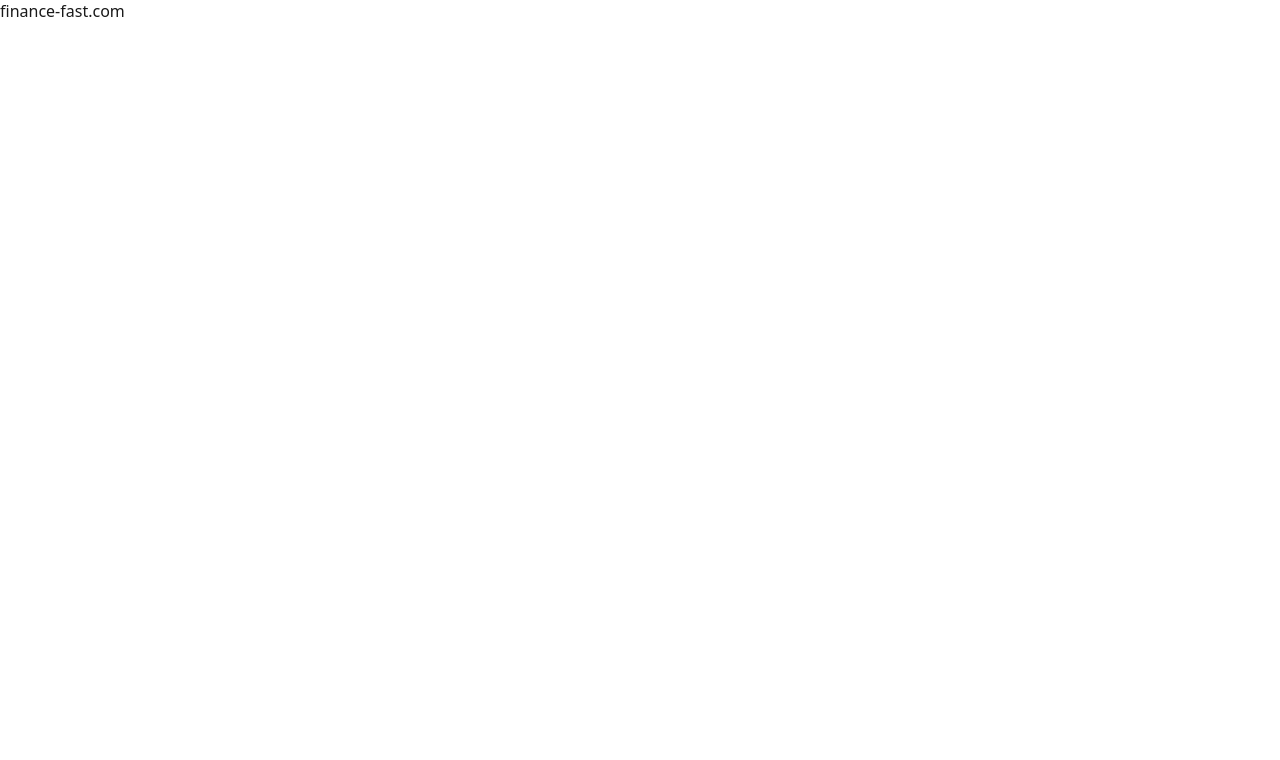
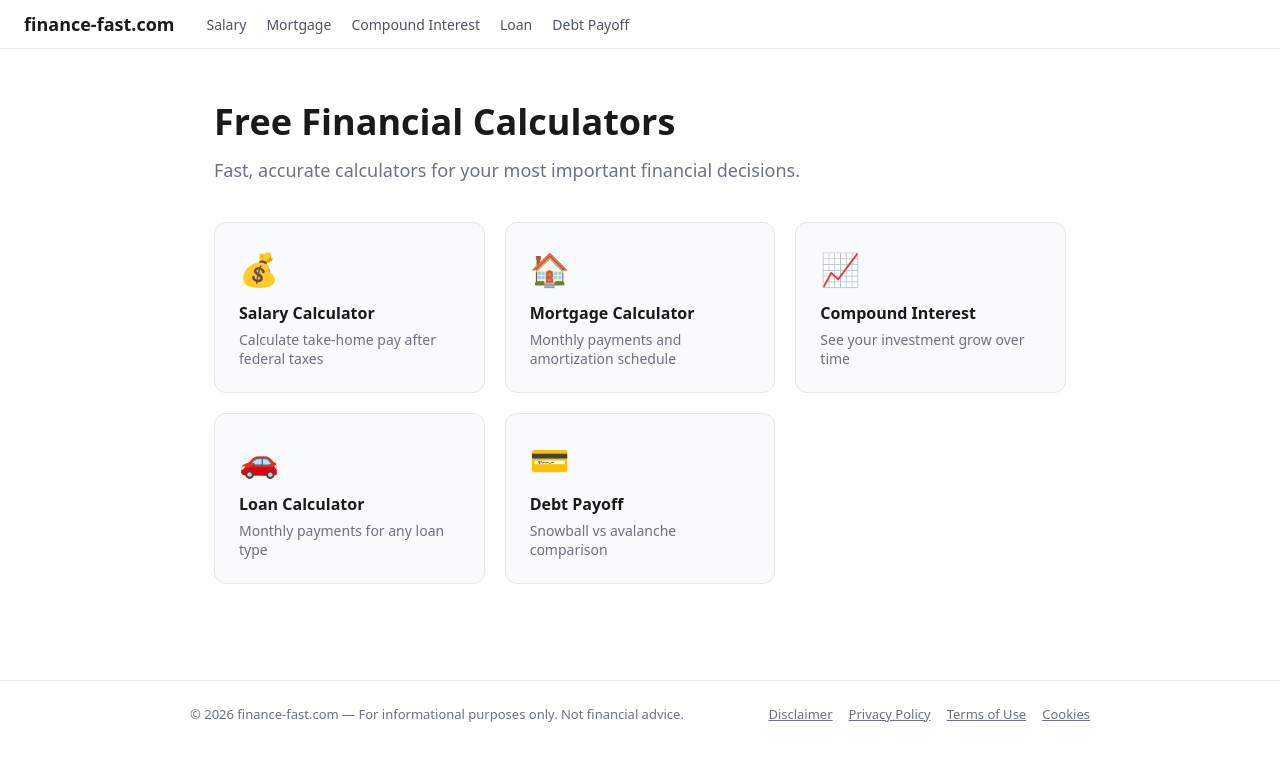
Before and after one commit to aure84/finance-calculator, a React (Vite) app: page / in a window 1280 px wide. Shown: the top 760 px of the page. Built offline with nearby package versions, Linux system fonts and the light colour scheme.

Commit message:
feat: all pages and routing wired up

```diff
--- a/src/App.tsx
+++ b/src/App.tsx
@@ -1,3 +1,35 @@
+import { BrowserRouter, Routes, Route } from 'react-router-dom'
+import Nav from './components/Nav'
+import Footer from './components/Footer'
+import HomePage from './pages/HomePage'
+import SalaryPage from './pages/SalaryPage'
+import MortgagePage from './pages/MortgagePage'
+import CompoundPage from './pages/CompoundPage'
+import LoanPage from './pages/LoanPage'
+import DebtPayoffPage from './pages/DebtPayoffPage'
+import DisclaimerPage from './pages/legal/DisclaimerPage'
+import PrivacyPage from './pages/legal/PrivacyPage'
+import TermsPage from './pages/legal/TermsPage'
+import CookiesPage from './pages/legal/CookiesPage'
+
 export default function App() {
-  return <div>finance-fast.com</div>
+  return (
+    <BrowserRouter>
+      <Nav />
+      <Routes>
+        <Route path="/" element={<HomePage />} />
+        <Route path="/salary-calculator" element={<SalaryPage />} />
+        <Route path="/mortgage-calculator" element={<MortgagePage />} />
+        <Route path="/compound-interest-calculator" element={<CompoundPage />} />
+        <Route path="/loan-calculator" element={<LoanPage />} />
+        <Route path="/debt-payoff-calculator" element={<DebtPayoffPage />} />
+        <Route path="/disclaimer" element={<DisclaimerPage />} />
+        <Route path="/privacy-policy" element={<PrivacyPage />} />
+        <Route path="/terms-of-use" element={<TermsPage />} />
+        <Route path="/cookies" element={<CookiesPage />} />
+        <Route path="*" element={<main style={{ padding: '60px 24px', textAlign: 'center' }}><h1>404 — Page Not Found</h1></main>} />
+      </Routes>
+      <Footer />
+    </BrowserRouter>
+  )
 }
--- /dev/null
+++ b/src/pages/CompoundPage.tsx
@@ -0,0 +1,19 @@
+import AdSlot from '../components/AdSlot'
+import CompoundCalc from '../calculators/compound/CompoundCalc'
+
+export default function CompoundPage() {
+  return (
+    <main style={{ maxWidth: 900, margin: '0 auto', padding: '32px 24px' }}>
+      <AdSlot slot="header" />
+      <h1 style={{ marginBottom: 8 }}>Compound Interest Calculator</h1>
+      <p style={{ marginBottom: 24, color: '#6b7280' }}>
+        See how your investment grows over time with compound interest. Compare annual, quarterly, monthly, and daily compounding.
+      </p>
+      <CompoundCalc />
+      <AdSlot slot="content" />
+      <div style={{ marginTop: 32, padding: 16, background: '#fef9c3', borderRadius: 8, fontSize: 13, color: '#713f12' }}>
+        <strong>Disclaimer:</strong> Hypothetical results only. Does not account for taxes on gains, inflation, or fund fees. Not a guarantee of future investment returns.
+      </div>
+    </main>
+  )
+}
--- /dev/null
+++ b/src/pages/DebtPayoffPage.tsx
@@ -0,0 +1,19 @@
+import AdSlot from '../components/AdSlot'
+import DebtPayoffCalc from '../calculators/debt-payoff/DebtPayoffCalc'
+
+export default function DebtPayoffPage() {
+  return (
+    <main style={{ maxWidth: 900, margin: '0 auto', padding: '32px 24px' }}>
+      <AdSlot slot="header" />
+      <h1 style={{ marginBottom: 8 }}>Debt Payoff Calculator — Snowball vs Avalanche</h1>
+      <p style={{ marginBottom: 24, color: '#6b7280' }}>
+        Compare two debt payoff strategies: snowball (smallest balance first) vs avalanche (highest interest first). See which saves you more money.
+      </p>
+      <DebtPayoffCalc />
+      <AdSlot slot="content" />
+      <div style={{ marginTop: 32, padding: 16, background: '#fef9c3', borderRadius: 8, fontSize: 13, color: '#713f12' }}>
+        <strong>Disclaimer:</strong> Assumes no new charges are added. Minimum payment assumptions may differ from your lender's actual terms. Consult a financial advisor for personalized debt management advice.
+      </div>
+    </main>
+  )
+}
--- /dev/null
+++ b/src/pages/HomePage.tsx
@@ -0,0 +1,29 @@
+import { Link } from 'react-router-dom'
+
+const calculators = [
+  { to: '/salary-calculator', emoji: '💰', title: 'Salary Calculator', desc: 'Calculate take-home pay after federal taxes' },
+  { to: '/mortgage-calculator', emoji: '🏠', title: 'Mortgage Calculator', desc: 'Monthly payments and amortization schedule' },
+  { to: '/compound-interest-calculator', emoji: '📈', title: 'Compound Interest', desc: 'See your investment grow over time' },
+  { to: '/loan-calculator', emoji: '🚗', title: 'Loan Calculator', desc: 'Monthly payments for any loan type' },
+  { to: '/debt-payoff-calculator', emoji: '💳', title: 'Debt Payoff', desc: 'Snowball vs avalanche comparison' },
+]
+
+export default function HomePage() {
+  return (
+    <main style={{ maxWidth: 900, margin: '0 auto', padding: '48px 24px' }}>
+      <h1 style={{ fontSize: 36, marginBottom: 12 }}>Free Financial Calculators</h1>
+      <p style={{ color: '#6b7280', marginBottom: 40, fontSize: 18 }}>
+        Fast, accurate calculators for your most important financial decisions.
+      </p>
+      <div style={{ display: 'grid', gridTemplateColumns: 'repeat(auto-fill, minmax(260px, 1fr))', gap: 20 }}>
+        {calculators.map(c => (
+          <Link key={c.to} to={c.to} style={{ textDecoration: 'none', background: '#f9fafb', border: '1px solid #e5e7eb', borderRadius: 12, padding: 24, display: 'block' }}>
+            <div style={{ fontSize: 32, marginBottom: 12 }}>{c.emoji}</div>
+            <div style={{ fontWeight: 600, fontSize: 16, color: '#1a1a1a', marginBottom: 6 }}>{c.title}</div>
+            <div style={{ fontSize: 14, color: '#6b7280' }}>{c.desc}</div>
+          </Link>
+        ))}
+      </div>
+    </main>
+  )
+}
--- /dev/null
+++ b/src/pages/LoanPage.tsx
@@ -0,0 +1,19 @@
+import AdSlot from '../components/AdSlot'
+import LoanCalc from '../calculators/loan/LoanCalc'
+
+export default function LoanPage() {
+  return (
+    <main style={{ maxWidth: 900, margin: '0 auto', padding: '32px 24px' }}>
+      <AdSlot slot="header" />
+      <h1 style={{ marginBottom: 8 }}>Loan Calculator</h1>
+      <p style={{ marginBottom: 24, color: '#6b7280' }}>
+        Calculate monthly payments, total interest, and total cost for any personal, auto, or student loan.
+      </p>
+      <LoanCalc />
+      <AdSlot slot="content" />
+      <div style={{ marginTop: 32, padding: 16, background: '#fef9c3', borderRadius: 8, fontSize: 13, color: '#713f12' }}>
+        <strong>Disclaimer:</strong> Estimates only. Does not include origination fees or prepayment penalties. Rates you qualify for may differ from illustrative rates shown. Not a loan offer.
+      </div>
+    </main>
+  )
+}
--- /dev/null
+++ b/src/pages/MortgagePage.tsx
@@ -0,0 +1,19 @@
+import AdSlot from '../components/AdSlot'
+import MortgageCalc from '../calculators/mortgage/MortgageCalc'
+
+export default function MortgagePage() {
+  return (
+    <main style={{ maxWidth: 900, margin: '0 auto', padding: '32px 24px' }}>
+      <AdSlot slot="header" />
+      <h1 style={{ marginBottom: 8 }}>Mortgage Calculator</h1>
+      <p style={{ marginBottom: 24, color: '#6b7280' }}>
+        Calculate your monthly mortgage payment, total interest, and see a full amortization schedule.
+      </p>
+      <MortgageCalc />
+      <AdSlot slot="content" />
+      <div style={{ marginTop: 32, padding: 16, background: '#fef9c3', borderRadius: 8, fontSize: 13, color: '#713f12' }}>
+        <strong>Disclaimer:</strong> Estimates only. Does not include PMI, HOA fees, property taxes, or insurance. Not a loan offer or pre-approval. Consult a licensed mortgage professional before making decisions.
+      </div>
+    </main>
+  )
+}
--- /dev/null
+++ b/src/pages/SalaryPage.tsx
@@ -0,0 +1,19 @@
+import AdSlot from '../components/AdSlot'
+import SalaryCalc from '../calculators/salary/SalaryCalc'
+
+export default function SalaryPage() {
+  return (
+    <main style={{ maxWidth: 900, margin: '0 auto', padding: '32px 24px' }}>
+      <AdSlot slot="header" />
+      <h1 style={{ marginBottom: 8 }}>Salary Calculator — Take-Home Pay After Tax</h1>
+      <p style={{ marginBottom: 24, color: '#6b7280' }}>
+        Calculate your net take-home pay after federal income tax and FICA deductions. Based on 2026 tax brackets.
+      </p>
+      <SalaryCalc />
+      <AdSlot slot="content" />
+      <div style={{ marginTop: 32, padding: 16, background: '#fef9c3', borderRadius: 8, fontSize: 13, color: '#713f12' }}>
+        <strong>Disclaimer:</strong> This calculator provides estimates for informational purposes only. Results are not tax or financial advice. Figures are based on 2026 federal tax brackets and do not include state or local taxes. Consult a CPA for personalized advice.
+      </div>
+    </main>
+  )
+}
```
